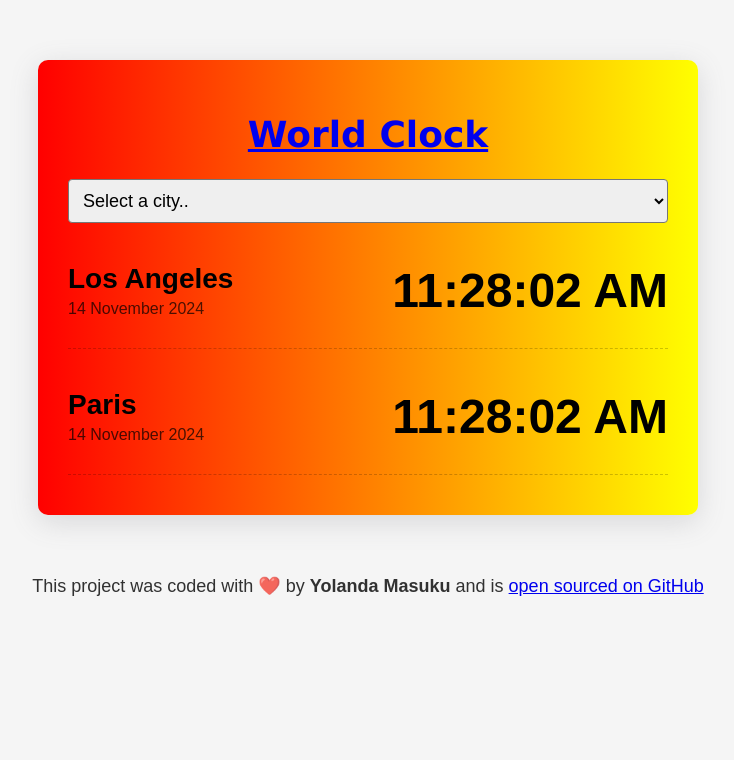
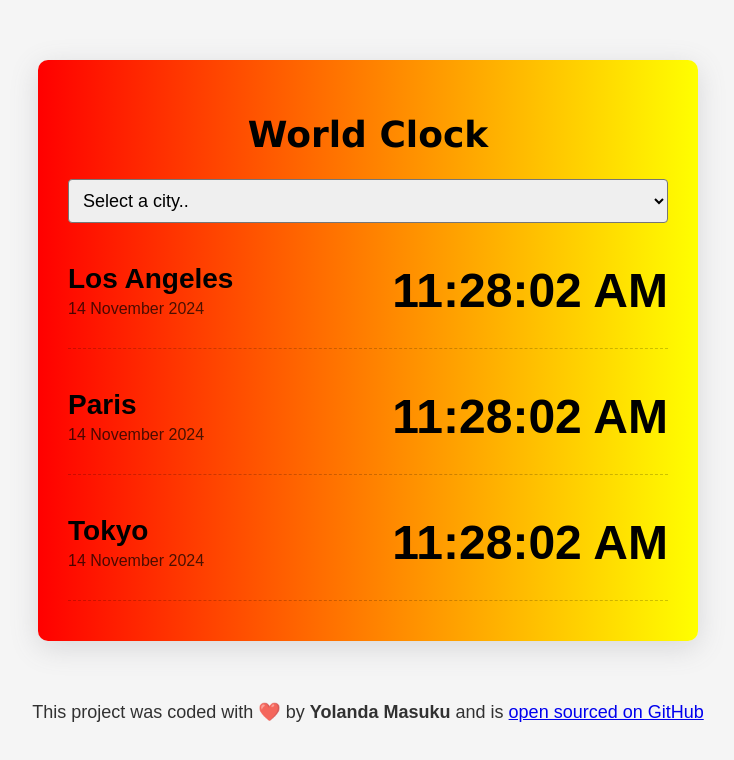
Before and after one commit to YolaMsk/My_World_Clock, a plain HTML site: page index.html in a window 1280 px wide. Shown: the whole page, without its empty margins (272-1006 px from the left). Drawn offline with nearby package versions, Linux system fonts and the light colour scheme.

Commit message:
added city on html

```diff
--- a/index.html
+++ b/index.html
@@ -5,21 +5,20 @@
   <meta http-equiv="X-UA-Compatible" content="IE=edge" />
   <meta name="viewport" content="width=device-width, initial-scale=1.0" />
   <link rel="stylesheet" href="css/styles.css" />
+  <title>My World Clock</title>
   <script src="https://cdnjs.cloudflare.com/ajax/libs/moment.js/2.29.1/moment.min.js"></script>
   <script src="https://cdnjs.cloudflare.com/ajax/libs/moment-timezone/0.5.34/moment-timezone.min.js"></script>
-    <title>My World Clock</title>
 </head>
 <body>
   <div class="container">
-        <h1>
-        <a href="/">World Clock </a>
-        </h1>
+    <h1>World Clock</h1>
     <select id="city">
       <option value="">Select a city..</option>
-            <option value="current/Johannesburg">My current location</option>
+      <option value="current">My current location</option>
       <option value="Europe/London">London</option>
       <option value="America/New_York">New York</option>
       <option value="Pacific/Auckland">Auckland</option>
+      <option value="Asia/Tokyo">Tokyo</option>
     </select>
     <div id="cities">
       <div class="city" id="los-angeles">
@@ -36,6 +35,13 @@
         </div>
         <div class="time" id="paris-time"></div>
       </div>
+      <div class="city" id="tokyo">
+        <div>
+          <h2>Tokyo</h2>
+          <div class="date" id="tokyo-date"></div>
+        </div>
+        <div class="time" id="tokyo-time"></div>
+      </div>
     </div>
   </div>
   <footer>
```
Lines whose indentation alone changed are shown as unchanged.
